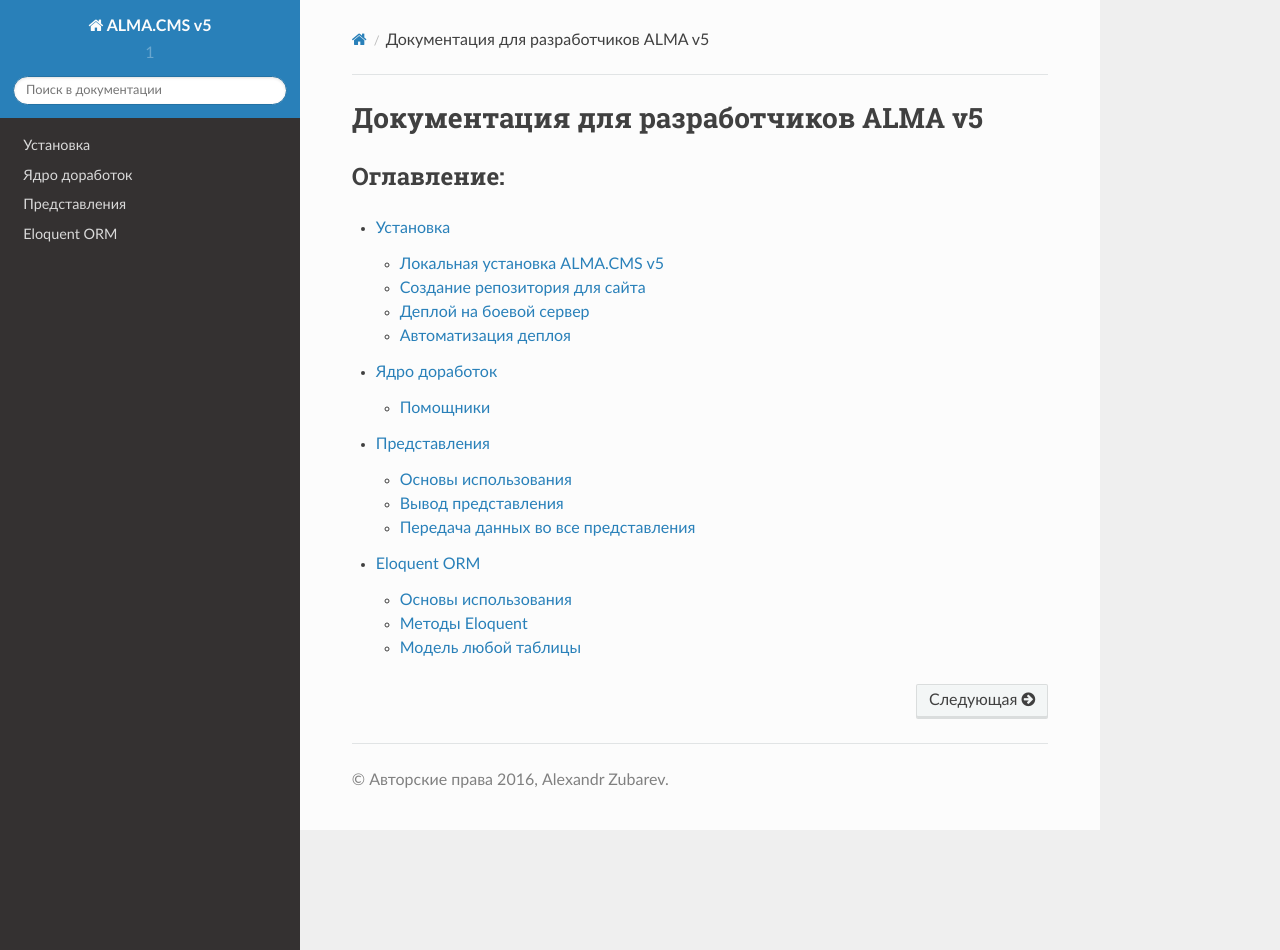
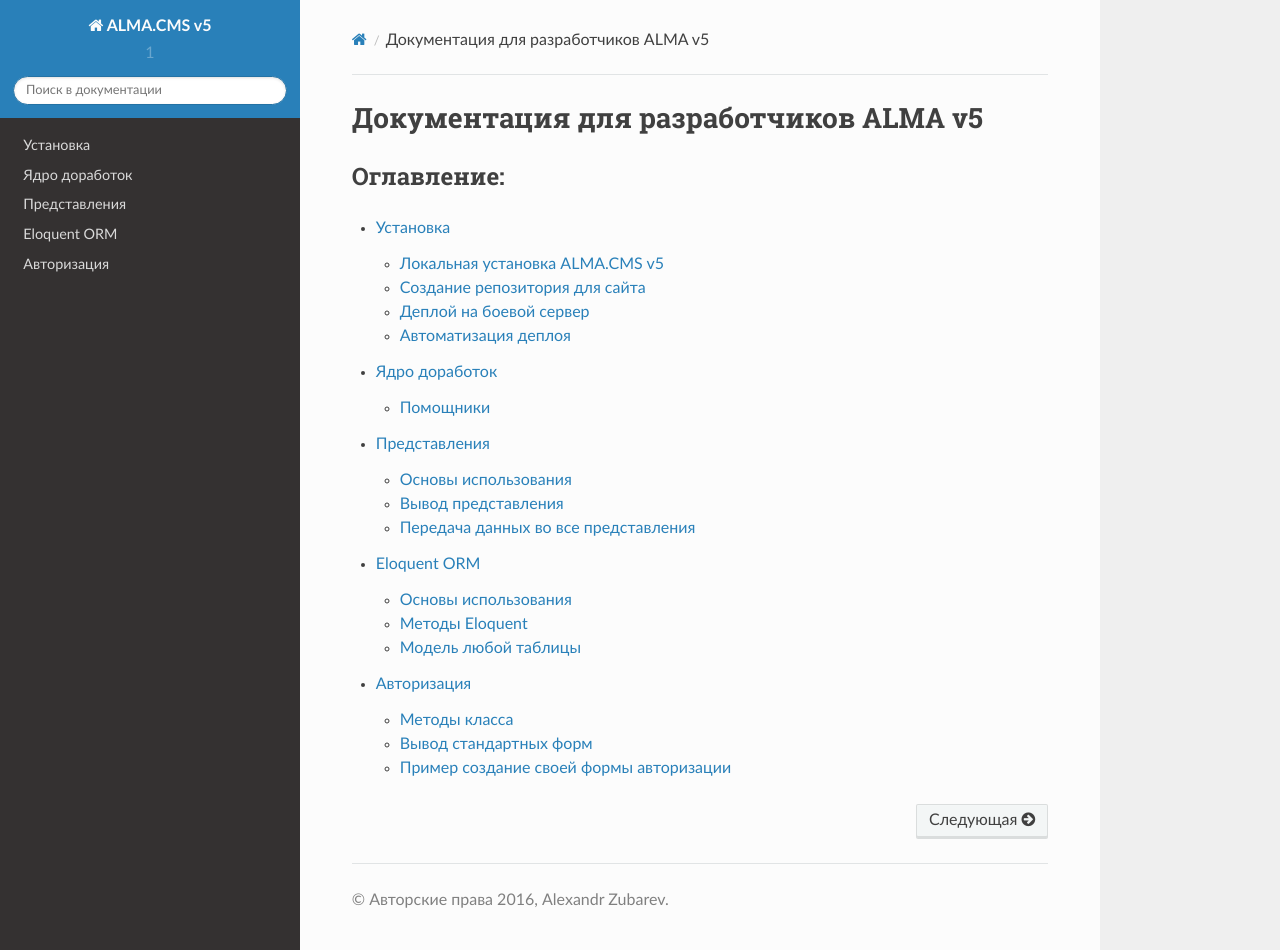
Before and after one commit to alma-com/docs, a Sphinx documentation site: the page built from docs/source/index.rst, in a window 1280 px wide and 950 px high. Built offline with Sphinx 7.4.7 and the Read the Docs theme 2.0.0, drawn with Linux system fonts in a browser that asks for light colours; some of the changed lines change nothing that is shown.

Commit message:
Раздел авторизация

```diff
--- /dev/null
+++ b/docs/source/auth.rst
@@ -0,0 +1,162 @@
+Авторизация
+==========
+
+Класс авторизации находится ``app\auth.p``. Данный класс можно расширять собственными методами, а также переопределять встроенные методы.
+
+По умолчанию логином является E-mail.
+
+
+Методы класса
+-------------------------
+
+.. function:: @login[id_user]
+
+  Ручной вход в систему по id или логину пользователя. ::
+
+  ^auth:login[test@gmail.com]
+
+.. function:: @logout[]
+
+  Выход из системы текущего авторизованного пользователя. ::
+
+  ^auth:logout[]
+
+.. function:: @logout_all[id_user]
+
+  Выход пользователя из системы со всех устройств. Где ``$id_user`` - id или логин пользователя. ::
+
+  ^auth:logout_all[test@gmail.com]
+
+.. function:: @attempt[login;password;remember]
+
+  Попытка авторизации пользователя. Возвращает ``true`` или ``false``. Для того чтобы запомнить пользователя, необходимо передать ``$remember``.
+  ::
+    ^if(^auth:attempt[test@gmail.com;MyPass;1]){
+      Вы авторизованны!
+    }{
+      Неудачная попытка
+    }
+
+.. function:: @user[]
+
+  Получение текущего авторизованного пользователя. Возвращает модель `Eloquent`_.
+  ::
+    $user[^auth:user[]]
+    $user.email - вывод e-mail пользователя
+
+
+.. function:: @check[]
+
+  Определение, авторизован ли текущий пользователь. Возвращает ``true`` или ``false``.
+  ::
+    ^if(^auth:check[]){
+      Вы авторизованны!
+    }{
+      Пожалуйста авторизуйтесь!
+    }
+
+.. function:: @get_url_login[]
+
+  Получение URL авторизации.
+
+.. function:: @get_action_login[]
+
+  Получение URL отправки формы при авторизации.
+
+.. function:: @get_url_forgot[]
+
+  Получение URL забыли пароль.
+
+.. function:: @get_action_forgot[]
+
+  Получение URL отправки формы забыли пароль.
+
+.. function:: @get_url_registration[]
+
+  Получение URL регистрации.
+
+.. function:: @get_action_registration[]
+
+  Получение URL отправки формы при регистрации пользователя.
+
+.. function:: @get_url_personal[]
+
+  Получение URL личного кабинета.
+
+Вывод стандартных форм
+-------------------------
+
+.. function:: @show_form_login[]
+
+  Форма авторизации.
+
+.. function:: @login_request[]
+
+  Выполнение запроса на авторизацию пользователя.
+
+.. function:: @show_form_registration[]
+
+    Форма регистрации.
+
+.. function:: @registration_request[]
+
+  Выполнение запроса на регистрацию пользователя.
+
+.. function:: @show_form_forgot[]
+
+    Форма восстановления пароля.
+
+.. function:: @forgot_request[]
+
+  Выполнение запроса на восстановление пароля.
+
+.. function:: @show_form_forgot_password[]
+
+    Форма изменения пароля при восстановлении пароля.
+
+.. function:: @forgot_password_request[]
+
+    Выполнение запроса на сброс пароля.
+
+
+Пример создание своей формы авторизации
+-------------------------
+
+Для того чтобы переопределить стандартную форму авторизации, необходимо в ``app\auth.p``, создать метод ``@show_form_login[]`` со своей формой.
+::
+  @CLASS
+  auth
+
+  ...
+
+  @show_form_login[]
+  <form method="POST" action="^auth:get_action_login[]" class="js-ajax-form">
+  <span class="js-alert"></span>
+  <table>
+    <tr>
+      <td>E-mail:</td>
+      <td><input type="email" name="email" value=""></td>
+    </tr>
+    <tr>
+      <td>Пароль:</td>
+      <td><input type="password" name="password" value=""></td>
+    </tr>
+    <tr>
+      <td colspan="2">
+        <label for="remember">
+          <input type="checkbox" id="remember" name="remember" value="1">
+          Запомнить меня на этом компьютере
+        </label>
+      </td>
+    </tr>
+    <tr>
+      <td colspan="2">
+        <input type="submit" name="submit" value="Войти">
+        <a href="^auth:get_url_forgot[]">Забыли пароль?</a>
+      </td>
+    </tr>
+  </table>
+  </form>
+
+
+.. _`Eloquent`: eloquent.html
--- a/docs/source/index.rst
+++ b/docs/source/index.rst
@@ -17,3 +17,4 @@
    provider
    view
    eloquent
+   auth
```
Also changed, not shown: 16 other files.
